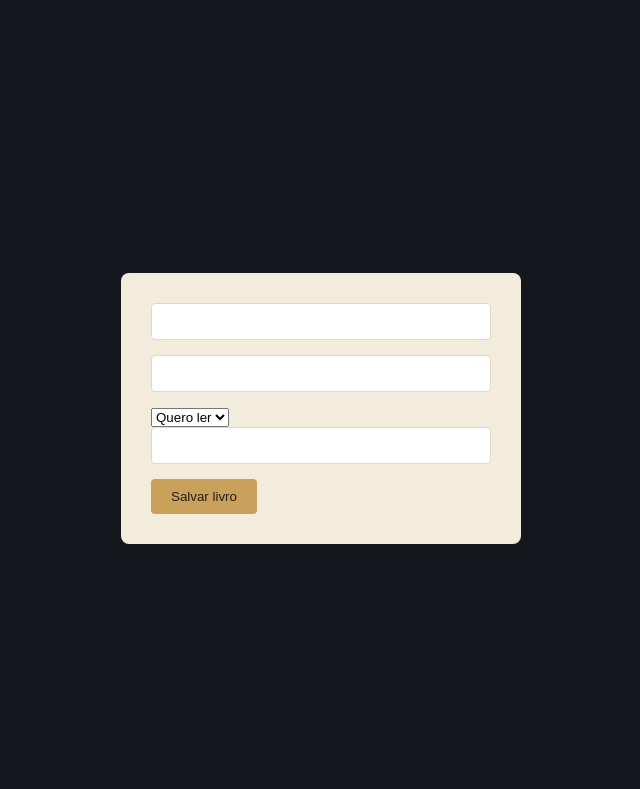
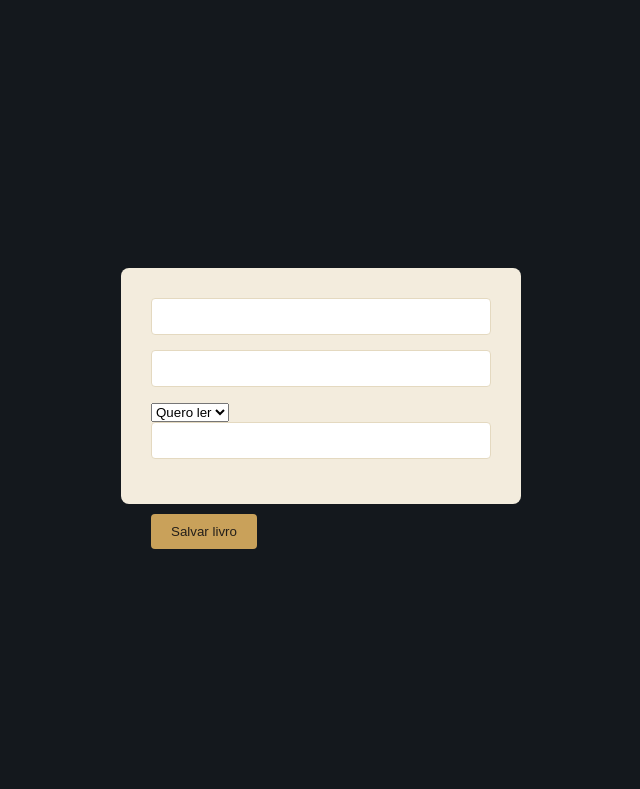
Before and after one commit to geovanyhenri6-pixel/biblioteca-pessoal, a Flask app: page /livros/novo in a window 1280 px wide. Shown: the top 789 px of the page, without its empty margins (319-959 px from the left). Run offline with Flask 3, Linux system fonts and the light colour scheme; the visitor is signed in with stand-in values (Sample User, id 1).

Commit message:
css: linha-botoes-final alinhando salvar/remover com o form

```diff
--- a/static/css/style.css
+++ b/static/css/style.css
@@ -194,3 +194,11 @@ h1 {
     color: var(--cor-texto-escuro);
     flex-shrink: 0;
 }
+
+.linha-botoes-final {
+    display: flex;
+    justify-content: space-between;
+    align-items: center;
+    width: 340px;
+    margin-top: 10px;
+}
--- a/templates/livros/form.html
+++ b/templates/livros/form.html
@@ -2,7 +2,7 @@
 
 {% block content %}
 
-    <form method="POST" class="form-cartao">
+    <form method="POST" class="form-cartao" id="form-livro">
         <input type="text" name="titulo" value="{% if livro %}{{ livro.titulo }}{% endif %}">
         <input type="text" name="autor" value="{% if livro %}{{ livro.autor }}{% endif %}">
 
@@ -12,13 +12,15 @@
             <option value="lido" {% if livro and livro.status == 'lido' %}selected{% endif %}>Lido</option>
         </select>
         <input type="number" name="nota" step="0.1" min="1" max="10" value="{% if livro and livro.nota %}{{ livro.nota }}{% endif %}">
-        <button type="submit">Salvar livro</button>
     </form>
 
-    {% if livro %}
-        <form method="POST" action="{{ url_for('livros.remover', livro_id=livro.id) }}">
-            <button type="submit">Remover</button>
-        </form>
-    {% endif %}
+    <div class="linha-botoes-final">
+        <button type="submit" form="form-livro">Salvar livro</button>
 
+        {% if livro %}
+            <form method="POST" action="{{ url_for('livros.remover', livro_id=livro.id) }}">
+                <button type="submit">Remover</button>
+            </form>
+        {% endif %}
+    </div>
 {% endblock %}
```
